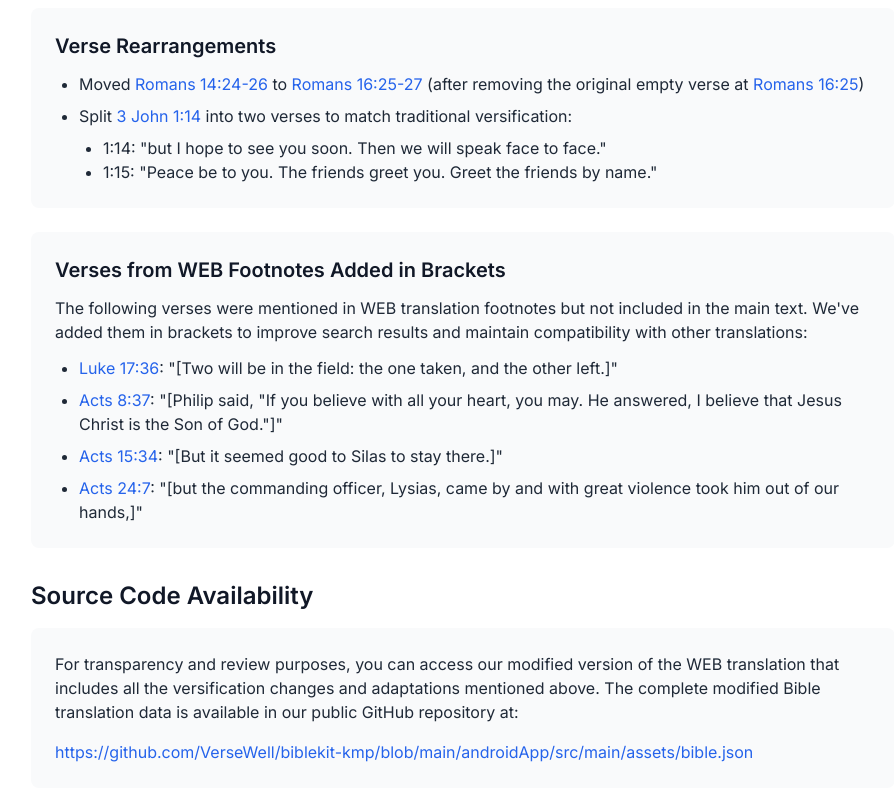
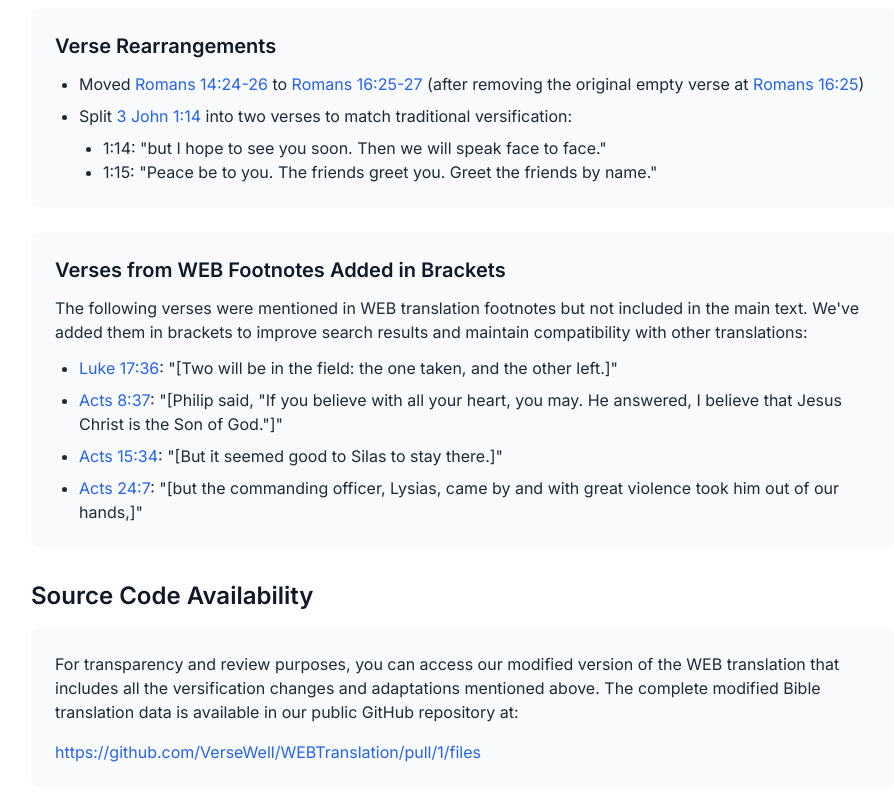
Before and after one commit to VerseWell/versewell.github.io, a Next.js app: page /translation in a window 1280 px wide. Shown: the part 716-1516 px from the top of the page, without its empty margins (177-1071 px from the left). Built offline with nearby package versions, Linux system fonts and the light colour scheme.

Commit message:
Update Bible JSON URL to new GitHub repository

```diff
--- a/src/app/translation/page.tsx
+++ b/src/app/translation/page.tsx
@@ -83,12 +83,12 @@ export default function TranslationInfoPage() {
                         Bible translation data is available in our public GitHub repository at:
                     </p>
                     <a
-                        href="https://github.com/VerseWell/biblekit-kmp/blob/main/androidApp/src/main/assets/bible.json"
+                        href="https://github.com/VerseWell/WEBTranslation/pull/1/files"
                         target="_blank"
                         rel="noopener noreferrer"
                         className="text-blue-600 hover:text-blue-800 dark:text-blue-400 dark:hover:text-blue-300 break-all"
                     >
-                        https://github.com/VerseWell/biblekit-kmp/blob/main/androidApp/src/main/assets/bible.json
+                        https://github.com/VerseWell/WEBTranslation/pull/1/files
                     </a>
                 </div>
             </section>
```
